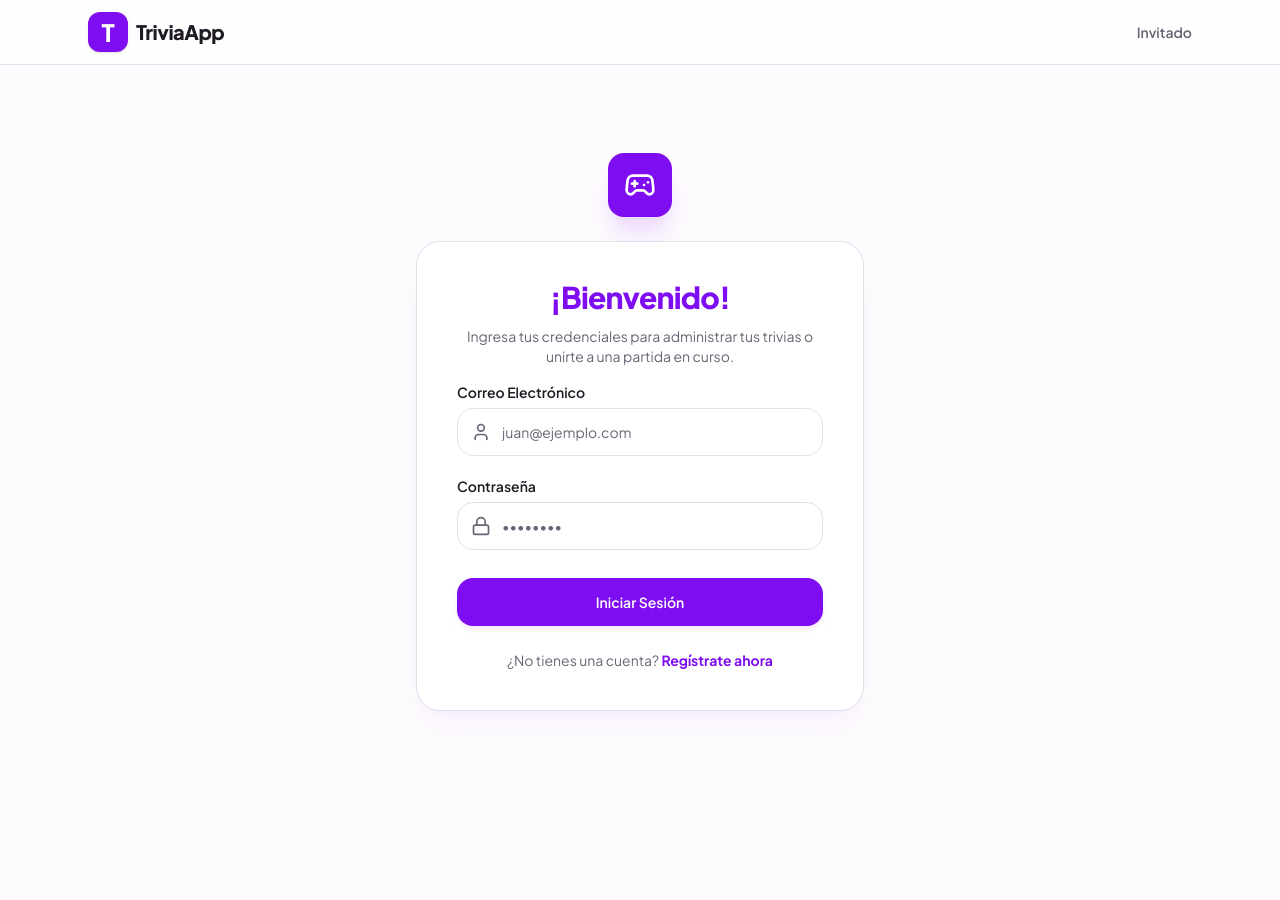
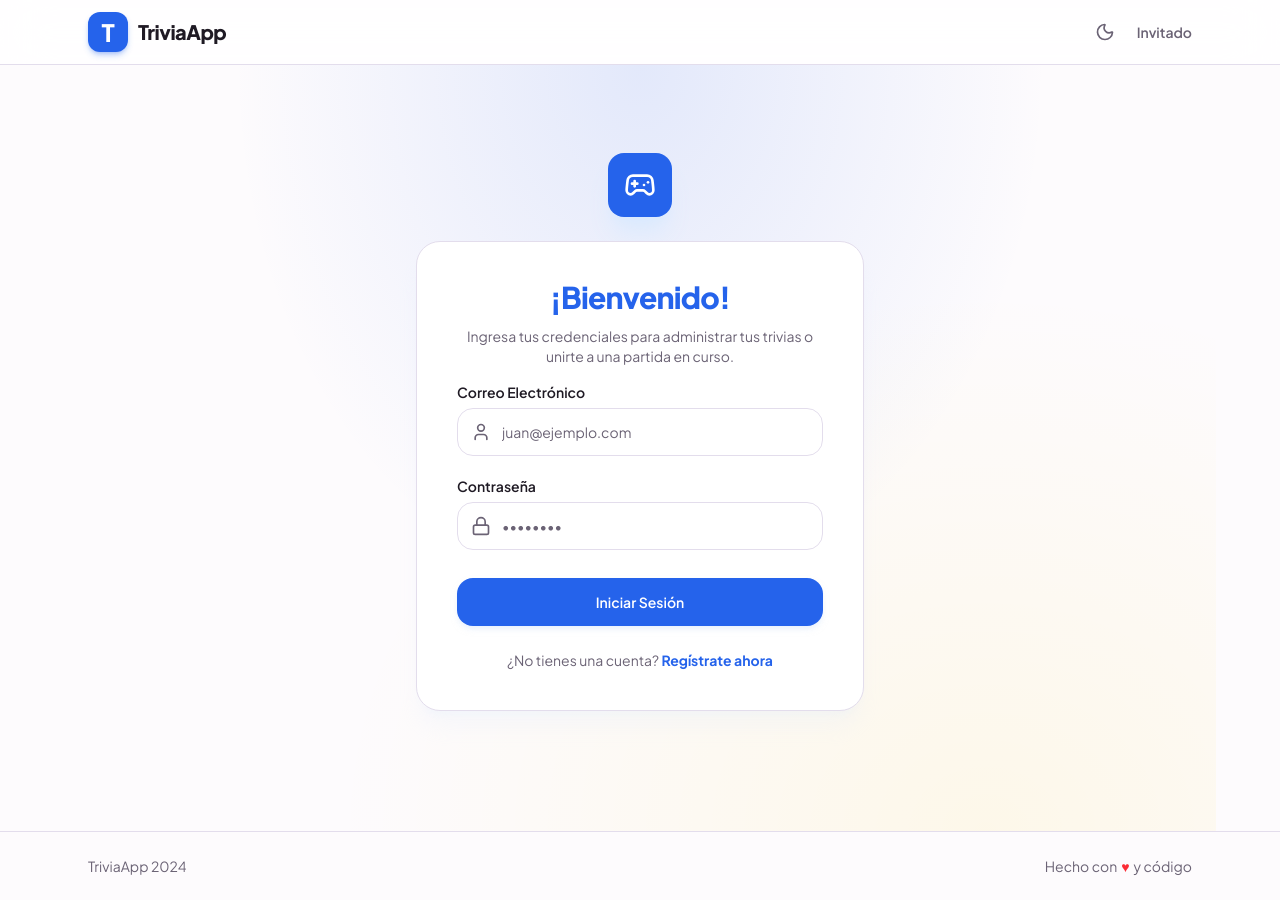
Before and after one commit to VicRa2004/app-trivia-frontend-1, a React (Vite) app: page /login in a window 1280 px wide. Before the commit the page ends 831 px from the top, so only its background shows below. Built offline with nearby package versions, Linux system fonts and the light colour scheme; no server answers.

Commit message:
feat: cambia colores

```diff
--- a/src/components/Button.tsx
+++ b/src/components/Button.tsx
@@ -3,18 +3,19 @@ import { cva, type VariantProps } from 'class-variance-authority';
 import type { LucideIcon } from 'lucide-react';
 
 const buttonVariants = cva(
-  'inline-flex items-center justify-center rounded-2xl text-sm font-semibold transition-all focus-visible:outline-none focus-visible:ring-2 focus-visible:ring-primary focus-visible:ring-offset-2 disabled:opacity-50 disabled:pointer-events-none ring-offset-background active:scale-95',
+  'relative inline-flex items-center justify-center rounded-2xl text-sm font-semibold transition-all duration-200 ease-out focus-visible:outline-none focus-visible:ring-2 focus-visible:ring-primary focus-visible:ring-offset-2 disabled:opacity-50 disabled:pointer-events-none ring-offset-background active:scale-[0.97] overflow-hidden',
   {
     variants: {
       variant: {
-        default: 'bg-primary text-white hover:bg-primary-hover shadow-md hover:shadow-lg',
-        secondary: 'bg-secondary text-text-main hover:bg-secondary-hover shadow-md hover:shadow-lg',
-        outline: 'border-2 border-primary text-primary hover:bg-primary-light',
-        ghost: 'hover:bg-primary-light text-primary',
+        default: 'bg-primary text-white hover:bg-primary-hover shadow-md hover:shadow-lg hover:-translate-y-0.5',
+        secondary: 'bg-secondary text-text-main hover:bg-secondary-hover shadow-md hover:shadow-lg hover:-translate-y-0.5',
+        outline: 'border-2 border-primary text-primary hover:bg-primary-light hover:shadow-lg hover:-translate-y-0.5',
+        ghost: 'hover:bg-primary-light text-primary hover:-translate-y-0.5',
+        gradient: 'bg-gradient-to-r from-primary to-purple-600 text-white shadow-md hover:shadow-lg hover:-translate-y-0.5',
       },
       size: {
         default: 'h-12 py-2 px-6',
-        sm: 'h-9 px-4',
+        sm: 'h-9 px-4 text-xs',
         lg: 'h-14 px-8 text-base',
         icon: 'h-12 w-12',
       },
@@ -46,14 +47,15 @@ export const Button = React.forwardRef<HTMLButtonElement, ButtonProps>(
         disabled={isLoading || disabled}
         {...props}
       >
+        <span className="absolute inset-0 bg-gradient-to-t from-white/10 to-transparent opacity-0 hover:opacity-100 transition-opacity duration-200" />
         {isLoading && (
-          <svg className="animate-spin -ml-1 mr-2 h-4 w-4 text-current" xmlns="http://www.w3.org/2000/svg" fill="none" viewBox="0 0 24 24">
+          <svg className="animate-spin -ml-1 mr-2 h-4 w-4 text-current relative z-10" xmlns="http://www.w3.org/2000/svg" fill="none" viewBox="0 0 24 24">
             <circle className="opacity-25" cx="12" cy="12" r="10" stroke="currentColor" strokeWidth="4"></circle>
             <path className="opacity-75" fill="currentColor" d="M4 12a8 8 0 018-8V0C5.373 0 0 5.373 0 12h4zm2 5.291A7.962 7.962 0 014 12H0c0 3.042 1.135 5.824 3 7.938l3-2.647z"></path>
           </svg>
         )}
-        {!isLoading && Icon && <Icon className="mr-2 h-5 w-5" />}
-        {children}
+        {!isLoading && Icon && <Icon className="mr-2 h-5 w-5 relative z-10" />}
+        <span className="relative z-10">{children}</span>
       </button>
     );
   }
--- a/src/components/Card.tsx
+++ b/src/components/Card.tsx
@@ -3,7 +3,7 @@ import React from 'react';
 export const Card = ({ className, children, ...props }: React.HTMLAttributes<HTMLDivElement>) => {
   return (
     <div
-      className={`rounded-3xl border border-border bg-surface text-text-main shadow-sm flex flex-col overflow-hidden ${className || ''}`}
+      className={`rounded-3xl border border-border bg-surface text-text-main shadow-sm flex flex-col overflow-hidden transition-all duration-300 hover:-translate-y-1 hover:shadow-lg hover:shadow-primary/5 ${className || ''}`}
       {...props}
     >
       {children}
--- a/src/components/Layout.tsx
+++ b/src/components/Layout.tsx
@@ -1,22 +1,38 @@
-import React from "react";
+import React, { useEffect } from "react";
 import { Link } from "react-router-dom";
 import { useAuthStore } from "../features/auth/store/useAuthStore";
 import { Button } from "./Button";
-import { LogOut, User } from "lucide-react";
+import { LogOut, User, Sun, Moon } from "lucide-react";
 import { API_URL } from "../config/env";
 
 export const Layout = ({ children }: { children: React.ReactNode }) => {
   const { user, logout } = useAuthStore();
+  const [isDark, setIsDark] = React.useState(false);
+
+  useEffect(() => {
+    const stored = localStorage.getItem("theme");
+    const prefersDark = window.matchMedia("(prefers-color-scheme: dark)").matches;
+    const dark = stored === "dark" || (!stored && prefersDark);
+    setIsDark(dark);
+    document.documentElement.classList.toggle("dark", dark);
+  }, []);
+
+  const toggleTheme = () => {
+    const newDark = !isDark;
+    setIsDark(newDark);
+    document.documentElement.classList.toggle("dark", newDark);
+    localStorage.setItem("theme", newDark ? "dark" : "light");
+  };
 
   return (
     <div className="min-h-screen bg-background flex flex-col font-sans">
-      <header className="sticky top-0 z-50 w-full border-b border-border bg-surface/80 backdrop-blur-md">
+      <header className="sticky top-0 z-50 w-full border-b border-border bg-surface/80 backdrop-blur-xl">
         <div className="w-full max-w-6xl mx-auto px-4 sm:px-6 h-16 flex items-center justify-between">
           <Link
             to="/dashboard"
-            className="flex items-center gap-2 cursor-pointer no-underline"
+            className="flex items-center gap-2.5 cursor-pointer no-underline group"
           >
-            <div className="w-10 h-10 rounded-xl bg-primary flex items-center justify-center text-white font-extrabold text-2xl shadow-sm">
+            <div className="w-10 h-10 rounded-xl bg-primary flex items-center justify-center text-white font-extrabold text-2xl shadow-md shadow-primary/30 group-hover:shadow-lg group-hover:shadow-primary/40 transition-shadow duration-300">
               T
             </div>
             <span className="font-extrabold tracking-tight text-xl text-text-main hidden sm:inline-block">
@@ -24,12 +40,22 @@ export const Layout = ({ children }: { children: React.ReactNode }) => {
             </span>
           </Link>
 
-          <div className="flex items-center gap-3">
+          <div className="flex items-center gap-2">
+            <Button
+              variant="ghost"
+              size="icon"
+              onClick={toggleTheme}
+              title={isDark ? "Modo claro" : "Modo oscuro"}
+              className="text-text-muted hover:text-primary rounded-full"
+            >
+              {isDark ? <Sun className="h-5 w-5" /> : <Moon className="h-5 w-5" />}
+            </Button>
+
             {user ? (
               <>
                 <Link
                   to="/profile"
-                  className="flex items-center gap-2 px-3 py-1.5 rounded-full bg-primary-light hover:bg-primary-hover transition-colors no-underline"
+                  className="flex items-center gap-2 px-3 py-1.5 rounded-full bg-primary-light hover:bg-primary/20 transition-colors no-underline"
                 >
                   <div className="w-7 h-7 rounded-full bg-primary/20 flex items-center justify-center overflow-hidden border border-primary/30">
                     {user.avatar?.imageUrl ? (
@@ -65,9 +91,20 @@ export const Layout = ({ children }: { children: React.ReactNode }) => {
         </div>
       </header>
 
-      <main className="flex-1 w-full max-w-6xl mx-auto px-4 sm:px-6 py-6 md:py-8 lg:py-10 flex flex-col">
+      <main className="flex-1 w-full max-w-6xl mx-auto px-4 sm:px-6 py-6 md:py-8 lg:py-10 flex flex-col bg-mesh-primary">
         {children}
       </main>
+
+      <footer className="border-t border-border py-6 mt-auto">
+        <div className="w-full max-w-6xl mx-auto px-4 sm:px-6 flex items-center justify-between text-sm text-text-muted">
+          <span>TriviaApp 2024</span>
+          <div className="flex items-center gap-1">
+            <span>Hecho con</span>
+            <span className="text-red-500">♥</span>
+            <span>y código</span>
+          </div>
+        </div>
+      </footer>
     </div>
   );
 };
--- a/src/features/game/views/LobbyView.tsx
+++ b/src/features/game/views/LobbyView.tsx
@@ -10,7 +10,11 @@ export const LobbyView = ({ onStart }: { onStart: () => void }) => {
     <div className="flex flex-col items-center justify-center p-6 w-full max-w-4xl mx-auto min-h-[80vh] animate-in slide-in-from-bottom-8">
       <Card className="w-full text-center border-4 border-primary p-8 md:p-12 mb-8 bg-surface shadow-2xl shadow-primary-light/50">
         <h2 className="text-xl md:text-2xl font-bold text-text-muted mb-2 uppercase tracking-widest">PIN de Juego</h2>
-        <div className="text-6xl md:text-9xl font-extrabold text-primary tracking-widest">{gamePin}</div>
+        <div className="text-6xl md:text-9xl font-extrabold text-primary tracking-widest animate-in zoom-in duration-500">
+            {(gamePin || '0000').split('').map((digit, i) => (
+              <span key={i} className="inline-block animate-[flip_0.6s_ease-in-out_both]" style={{ animationDelay: `${i * 0.1}s` }}>{digit}</span>
+            ))}
+          </div>
       </Card>
 
       <div className="w-full flex justify-between items-end mb-4 px-2">
@@ -18,7 +22,7 @@ export const LobbyView = ({ onStart }: { onStart: () => void }) => {
           <Users className="text-primary"/> Jugadores: {players.length}
         </h3>
         {isHost && (
-           <Button icon={Play} size="lg" onClick={onStart} className="text-xl font-bold shadow-xl shadow-primary/30">
+           <Button icon={Play} size="lg" onClick={onStart} className="text-xl font-bold shadow-xl shadow-primary/30 animate-pulse">
              ¡Comenzar!
            </Button>
         )}
--- a/src/index.css
+++ b/src/index.css
@@ -1,10 +1,11 @@
 @import "tailwindcss";
 
 @theme {
-  --color-primary: #7f0df2;
-  --color-primary-hover: #6c0ac7;
-  --color-primary-light: #ecd9fe;
-  --color-secondary: #ffce00; /* Color vibrante amarillo para un toque lúdico */
+  --color-primary: #2563eb;
+  --color-primary-hover: #1d4ed8;
+  --color-primary-light: #dbeafe;
+
+  --color-secondary: #ffce00;
   --color-secondary-hover: #eabf00;
 
   --color-background: #fdfbfd;
@@ -15,6 +16,9 @@
   --color-border: #e3ddec;
 
   --font-sans: "Plus Jakarta Sans", sans-serif;
+
+  --ease-spring: cubic-bezier(0.34, 1.56, 0.64, 1);
+  --ease-smooth: cubic-bezier(0.25, 0.1, 0.25, 1);
 }
 
 @layer base {
@@ -24,5 +28,83 @@
     font-family: var(--font-sans);
     -webkit-font-smoothing: antialiased;
     -moz-osx-font-smoothing: grayscale;
+    transition: background-color 0.3s var(--ease-smooth), color 0.3s var(--ease-smooth);
+  }
+
+  .dark body,
+  body.dark {
+    --color-background: #0f0d13;
+    --color-surface: #1a1625;
+    --color-text-main: #f4f1f7;
+    --color-text-muted: #9d95a5;
+    --color-border: #2d2640;
+    --color-primary-light: #1e3a5f;
   }
 }
+
+@layer utilities {
+  .bg-mesh-primary {
+    background:
+      radial-gradient(ellipse at 50% 0%, rgba(37, 99, 235, 0.12) 0%, transparent 50%),
+      radial-gradient(ellipse at 80% 100%, rgba(255, 206, 0, 0.08) 0%, transparent 50%),
+      var(--color-background);
+  }
+
+  .dark .bg-mesh-primary {
+    background:
+      radial-gradient(ellipse at 50% 0%, rgba(37, 99, 235, 0.2) 0%, transparent 50%),
+      radial-gradient(ellipse at 80% 100%, rgba(255, 206, 0, 0.12) 0%, transparent 50%),
+      var(--color-background);
+  }
+
+  .bg-dots-pattern {
+    background-image: radial-gradient(circle, var(--color-border) 1px, transparent 1px);
+    background-size: 24px 24px;
+  }
+
+  .shadow-glow-primary {
+    box-shadow: 0 0 20px -5px rgba(37, 99, 235, 0.4);
+  }
+
+  .shadow-glow-secondary {
+    box-shadow: 0 0 20px -5px rgba(255, 206, 0, 0.4);
+  }
+
+  .animate-fade-in {
+    animation: fadeIn 0.4s var(--ease-spring) forwards;
+  }
+
+  .animate-slide-up {
+    animation: slideUp 0.5s var(--ease-spring) forwards;
+  }
+
+  .animate-scale-in {
+    animation: scaleIn 0.3s var(--ease-spring) forwards;
+  }
+
+  .stagger-1 { animation-delay: 0.05s; }
+  .stagger-2 { animation-delay: 0.1s; }
+  .stagger-3 { animation-delay: 0.15s; }
+  .stagger-4 { animation-delay: 0.2s; }
+  .stagger-5 { animation-delay: 0.25s; }
+}
+
+@keyframes fadeIn {
+  from { opacity: 0; }
+  to { opacity: 1; }
+}
+
+@keyframes slideUp {
+  from { opacity: 0; transform: translateY(16px); }
+  to { opacity: 1; transform: translateY(0); }
+}
+
+@keyframes scaleIn {
+  from { opacity: 0; transform: scale(0.95); }
+  to { opacity: 1; transform: scale(1); }
+}
+
+@keyframes flip {
+  0% { transform: rotateX(90deg); opacity: 0; }
+  100% { transform: rotateX(0deg); opacity: 1; }
+}
```
Also changed, not shown: src/components/AvatarPicker.tsx (+45 -13 lines), src/components/Input.tsx (+17 -5 lines), src/features/game/views/HostView.tsx (+7 -2 lines), src/features/game/views/PlayerView.tsx (+10 -6 lines), src/pages/CreateQuiz.tsx (+10 -1 lines), src/pages/EditQuiz.tsx (+17 -7 lines).
